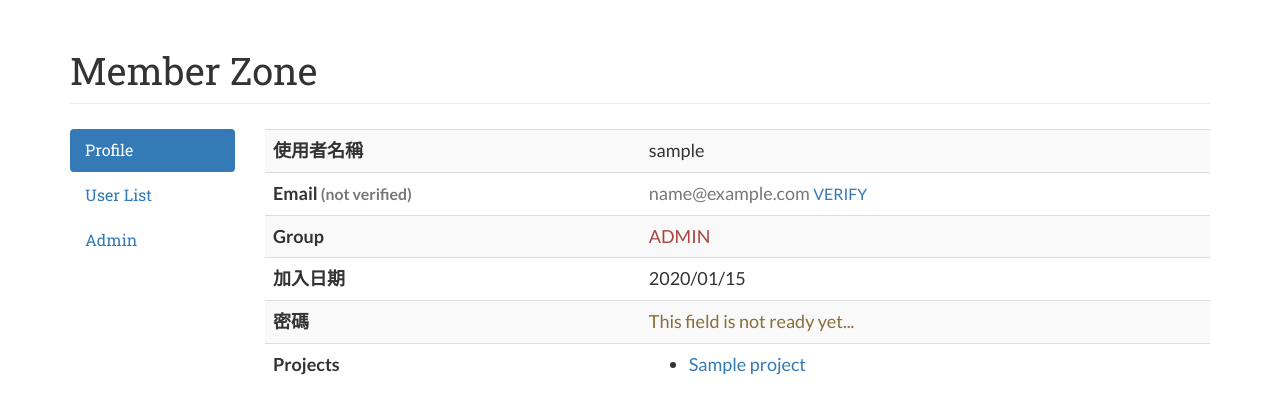
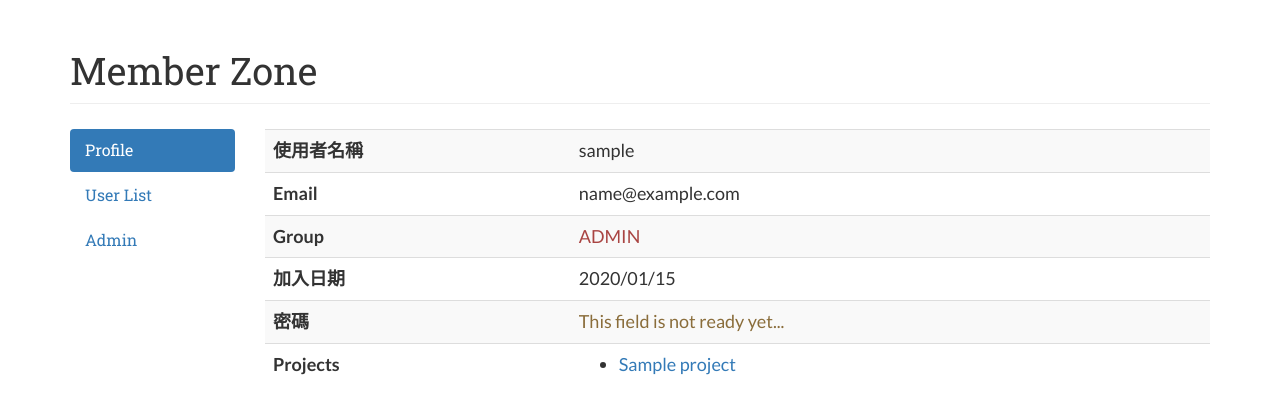
Before and after one commit to afg984/dit-robotics-site, a Django app: a page that uses accounts/templates/accounts/profile.html in a window 1280 px wide. Shown: the part 50-464 px from the top of the page. Run offline with Django 3.2, Linux system fonts and the light colour scheme; a user stored in the database is signed in; tables that the repository leaves empty hold one stand-in row (values such as "Sample post"); parts of the project's set-up code (start-up, migrations or seed data) failed here and were passed over; some libraries are stand-ins or nearby versions; some web fonts are replaced.

Commit message:
cleanup profile page

```diff
--- a/accounts/templates/accounts/profile.html
+++ b/accounts/templates/accounts/profile.html
@@ -9,11 +9,12 @@
     <th>使用者名稱</th>
     <td>{{ profileuser.username }}</td>
   {% if isself or perms.accounts.view_email %}
-  <tr>{% with ev=profileuser.profile.email_verified %}
-    <th>Email{% if not ev %}<small class="text-muted"> (not verified)</small>{% endif %}</th>
-    <td{% if not ev %} class="text-muted"{% endif %}>{{ profileuser.email|default:"[NOT SET]" }}{% if not ev and isself %} <form method="post" class="inline" action="{% url 'get_email_token' %}">{% csrf_token %%}<small><input type="submit" class="btn-link nodec" value="VERIFY"></small></form>{% endif %}</td>{% endwith %}
-  </tr>{% endif %}
   <tr>
+    <th>Email</th>
+    <td>{{ profileuser.email|default:"[NOT SET]" }}</td>
+  </tr>
+  <tr>
+  {% endif %}
     <th>Group</th>
     <td class="text-{{ profileuser.profile.level_css }}">{{ profileuser.profile.level_name }}</td>
   </tr>
```
